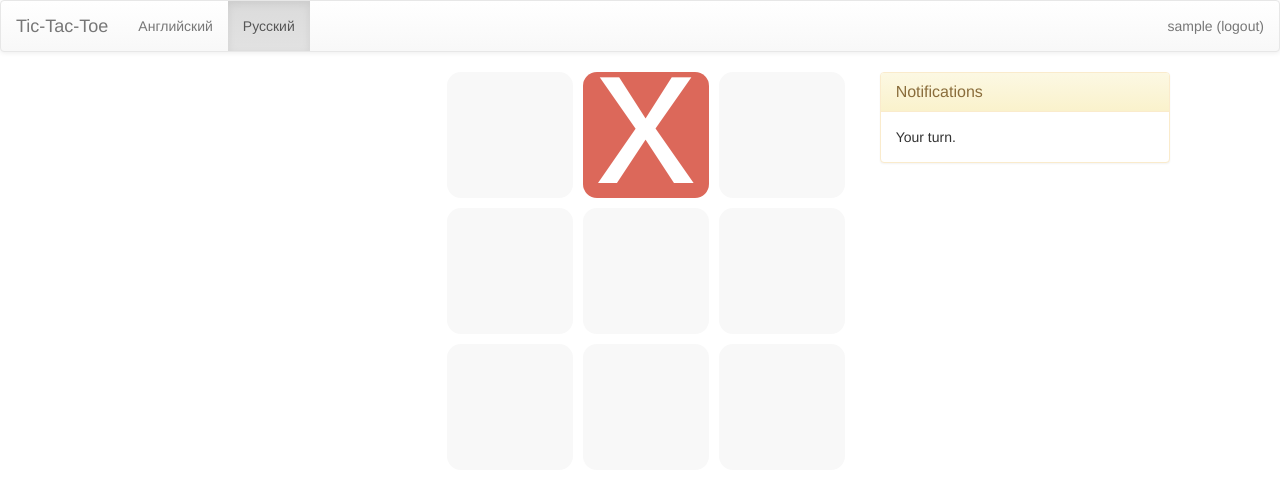
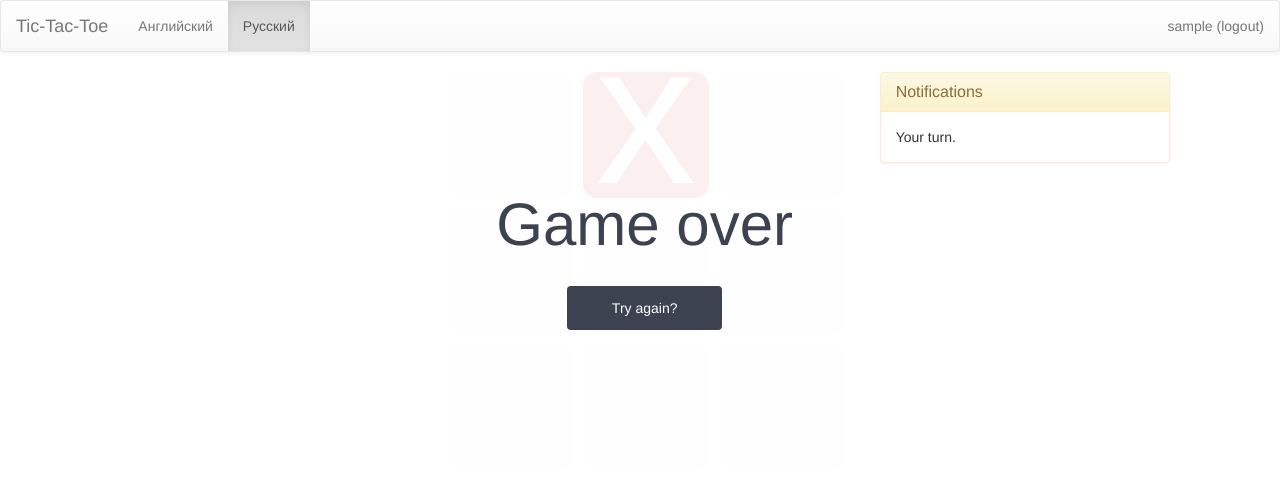
Before and after one commit to SrgyPetrov/tic-tac-toe, a Django app: page /ru/game/1/ in a window 1280 px wide. Shown: the top 481 px of the page. Run offline with Django 3.2, Linux system fonts and the light colour scheme; a user stored in the database is signed in; tables that the repository leaves empty hold one stand-in row (values such as "Sample post"); some libraries are stand-ins or nearby versions.

Commit message:
fix game notifications, style, and many mistakes

```diff
--- a/game/urls.py
+++ b/game/urls.py
@@ -5,7 +5,7 @@ from .views import UserListView, GameDetailView, accept_invite, create_move
 
 urlpatterns = patterns(
     '',
-    url(r'^$', UserListView.as_view(), name='user_list'),
+    url(r'^$', UserListView.as_view(), name='game_user_list'),
     url(r'^game/(?P<pk>\d+)/$', GameDetailView.as_view(), name='game_detail'),
     url(r'^invite/(?P<invite_pk>\d+)/$', accept_invite, name='accept_invite'),
     url(r'^game/(?P<pk>\d+)/create_move/$', create_move, name='game_create_move'),
--- a/game/views.py
+++ b/game/views.py
@@ -51,8 +51,7 @@ class LoginRequiredMixin(object):
 
 class UserListView(LoginRequiredMixin, FormMixin, ListView):
 
-    template_name = 'user_list.html'
-    queryset = User.objects.filter(logged_in=True)
+    template_name = 'game/game_user_list.html'
     form_class = InviteForm
 
     def form_valid(self, invitee_pk, user):
@@ -61,9 +60,14 @@ class UserListView(LoginRequiredMixin, FormMixin, ListView):
 
         url = reverse('accept_invite', args=[invite.pk])
         messages.add_message(self.request, messages.SUCCESS, _(u'Invite was successfully sent'))
+        message = 'You have a new game invite from {0} <a href="{1}"> Accept?</a>'.format(
+            user.username, url)
 
         red = redis.StrictRedis(settings.REDIS_HOST)
-        red.publish('%d' % invite.invitee.id, ['new_invite', str(user.username), str(url)])
+        red.publish('%d' % invite.invitee.id, ['new_invite', message])
+
+    def get_queryset(self):
+        return User.objects.filter(logged_in=True).exclude(pk=self.request.user.pk)
 
     def get_context_data(self, **kwargs):
         context = super(UserListView, self).get_context_data(**kwargs)
@@ -91,17 +95,25 @@ class GameDetailView(LoginRequiredMixin, DetailView):
             'playfield': self.playfield,
             'player': self.player,
             'notification_text': notification_text,
-            'status': status
+            'status': status,
+            'current_player': self.get_current_player()
         })
         return context
+
+    def get_current_player(self):
+        moves = self.object.move_set.all().order_by('-id')
+        if not moves:
+            return 'x'
+        else:
+            return 'o' if moves[0].user == self.object.first_user else 'x'
 
     def get_notification(self):
         if self.playfield.is_game_over():
             return self.get_result()
         else:
-            return self.get_current_move()
+            return self.get_current_move_text()
 
-    def get_current_move(self):
+    def get_current_move_text(self):
         if self.player == 'x':
             return 'warning', _(u'Your turn.')
         else:
@@ -124,19 +136,13 @@ def create_move(request, pk):
         move = int(request.POST['move'])
         red = redis.StrictRedis(settings.REDIS_HOST)
 
-        # get player of move
         tic_player = 'x' if game.first_user == request.user else 'o'
 
         Move(game=game, user=request.user, move=move).save()
         playfield = game.get_playfield()
         playfield.make_move(move, tic_player)
 
-        # get opponent
         opponent_user = game.first_user if tic_player == 'o' else game.second_user
-
-        # # get computer
-        # computer_user = _get_computer()
-        # playing_computer = computer_user in [game.player1, game.player2]
 
         winner = playfield.get_winner()
 
@@ -170,9 +176,11 @@ def accept_invite(request, invite_pk):
             game = Game(first_user=request.user, second_user=invite.inviter)
 
         game.save()
+        url = reverse('game_detail', args=[game.pk])
 
         red = redis.StrictRedis(settings.REDIS_HOST)
-        red.publish('%d' % invite.inviter.id, ['game_started', game.id, str(request.user.username)])
+        red.publish('%d' % invite.inviter.id, ['game_started', str(url),
+                    str(request.user.username)])
 
         invite.delete()
 
--- a/project/static/css/game.css
+++ b/project/static/css/game.css
@@ -52,3 +52,49 @@
 .playfield .checked-o {
   background-color: #61bcc3;
 }
+.gameover {
+  height: 330px;
+  width: 330px;
+  position: absolute;
+  top: 0;
+  background: rgba(255, 255, 255, 0.9);
+  color: #3d4250;
+  text-align: center;
+  z-index: 11;
+  padding-top: 40px;
+  left: 0;
+}
+@media (min-width: 450px) {
+  .gameover {
+    width: 410px;
+    height: 410px;
+    padding-top: 80px;
+    left: 13px;
+  }
+}
+.gameover a {
+  background-color: #3d4250;
+  border-radius: 4px;
+  color: #fff;
+  padding: 14px 45px;
+  text-decoration: none;
+  -moz-transition: background-color 0.2s;
+  -o-transition: background-color 0.2s;
+  -webkit-transition: background-color 0.2s;
+  transition: background-color 0.2s;
+}
+.gameover a:hover {
+  background-color: #262934;
+  cursor: pointer;
+}
+.gameover h3 {
+  font-size: 40px;
+  font-weight: 300;
+  margin: 35px;
+}
+@media (min-width: 450px) {
+  .gameover h3 {
+    font-size: 60px;
+    margin: 40px;
+  }
+}
--- a/project/static/js/messages.js
+++ b/project/static/js/messages.js
@@ -1,11 +1,3 @@
-if ($("#messages").text().trim() == "") {
-    $("#messages").hide();
-}
-
-if ($("#notifications").text().trim() == "") {
-    $("#notifications").hide();
-}
-
 socket = io.connect("/game");
 
 socket.on("message", function(obj){
@@ -13,63 +5,61 @@ socket.on("message", function(obj){
         var data = eval(obj.data);
 
         if (data[0] == "new_invite") {
-            SetNotificationMessage("You have a new game invite from " + data[1] + "<a href='" + data[2] + "'>Accept?</a>");
+            SetNotificationMessage(data[1], "info");
         }
         else if (data[0] == "game_started") {
-            SetNotificationMessage("A new game has started <a href='/games/" + data[1] + "/'>here</a>");
+            SetNotificationMessage("A new game has started <a href='" + data[1] + "'>here</a>", "info");
         }
         else if (data[0] == "game_over") {
             if (data[1] == game_id) {
                 winner = data[2];
                 game_over = true;
 
-                if (data[2] == "") {
-                    SetMessage("Its a tie!");
-                }
-                else {
-                    SetMessage("The winner is: " + data[2]);
+                if (data[2] == player) {
+                    SetNotificationMessage("You won!", "success");
+                } else if (data[2] != player) {
+                    SetNotificationMessage("You lost the game.", "danger");
+                } else {
+                    SetNotificationMessage("Its a tie!", "info");
                 }
             }
             else {
-                SetMessage("A game has finished <a href='/games/" + data[1] + "/'>here</a>");
+                SetNotificationMessage("A game has finished <a href='" + data[1] + "'>here</a>", "info");
             }
+            $('.playfield .gameover').removeClass('hidden');
         }
         else if (data[0] == "opponent_moved") {
             if (data[1] == game_id) {
                 $('#cell' + data[3]).html(data[2]);
+                $('#cell' + data[3]).removeClass();
+                $('#cell' + data[3]).addClass('checked-' + data[2]);
                 SwapUser();
-            }
-            else {
-                SetMessage("Your opponent has played <a href='/games/" + game_id + "/'>here</a>");
             }
         }
     }
 });
 
 function MakeMove(sender, move) {
-    if (player == current_player && game_over == false) {
+    if (player == current_player && game_over == "false") {
         if ($(sender).text().trim() == "") {
             $(sender).html(player);
+            $(sender).removeClass();
+            $(sender).addClass('checked-' + player);
             SwapUser();
-
-            $.post(create_move_url, {'move': move},
-                function(data) {
-                    // successfully made a move
-                }
-            )
+            $.post(create_move_url, {'move': move})
         }
     }
 }
 
 function SwapUser() {
-    var computer = player == "X" ? "O" : "X";
+    var swap = player == "x" ? "o" : "x";
 
     if (current_player == player) {
-        current_player = computer;
-        SetMessage("Your opponents turn!");
+        current_player = swap;
+        SetNotificationMessage("Your opponents turn!", "warning");
     } else {
         current_player = player;
-        SetMessage("Your turn!");
+        SetNotificationMessage("Your turn!", "warning");
     }
 }
 
@@ -77,12 +67,10 @@ if (typeof user_id != 'undefined') {
     socket.send("subscribe:" + user_id);
 }
 
-function SetNotificationMessage(message) {
-    $("#notifications").html("<div>" + message + "</div>");
-    $("#notifications").show();
+function SetNotificationMessage(message, status) {
+    var $panel = $(".notifications-container #notification-panel");
+    $('.panel-body', $panel).html(message);
+    $panel.removeClass();
+    $panel.addClass('panel panel-' + status);
+    $panel.removeClass('hidden');
 }
-
-function SetMessage(message) {
-    $("#messages").html("<div>" + message + "</div>");
-    $("#messages").show();
-}
--- a/project/templates/base.html
+++ b/project/templates/base.html
@@ -50,7 +50,7 @@
         <div class="col-md-4 col-md-offset-4 game-container">
           {% block content %}{% endblock content %}
         </div>
-        <div class="col-md-3">
+        <div class="col-md-3 notifications-container">
           {% block notifications %}{% endblock notifications %}
         </div>
       </div>
--- a/project/templates/game/game_detail.html
+++ b/project/templates/game/game_detail.html
@@ -6,13 +6,16 @@
       <div id="cell{{ forloop.counter0 }}" onclick="MakeMove(this, '{{ forloop.counter0 }}')" class="checked-{{ cell }}">{{ cell }}</div>
     {% endfor %}
   </div>
+  <div class="gameover">
+    <h3>{% trans "Game over" %}</h3>
+    <a href="{% url 'game_user_list' %}">{% trans "Try again?" %}</a>
+  </div>
 {% endblock content %}
 
 {% block extrajs %}
   <script type="text/javascript">
     var create_move_url = "{% url 'game_create_move' object.pk %}";
     var player = "{{ player }}";
-    var winner = "{{ playfield.get_winner }}";
     var game_over = "{{ playfield.is_game_over|lower }}";
     var game_id = {{ object.pk }};
     var current_player = "x";
--- a/project/templates/notifications.html
+++ b/project/templates/notifications.html
@@ -1,5 +1,5 @@
 {% load i18n %}
-<div class="panel panel-{{ status }}">
+<div class="panel {% if not text and not status %}hidden{% else %}panel-{{ status }}{% endif %}" id="notification-panel">
   <div class="panel-heading">
     <h3 class="panel-title">{% if head_text %}{{ head_text }}{% else %}{% trans "Notifications" %}{% endif %}</h3>
   </div>
--- a/project/templates/users/login.html
+++ b/project/templates/users/login.html
@@ -13,7 +13,7 @@
           <label>{% trans "Password" %}</label>
           {{ form.password|add_class:"form-control" }}
         </div>
-        <input type="hidden" name="next" value="{% url 'user_list' %}">
+        <input type="hidden" name="next" value="{% url 'game_user_list' %}">
         <button type="submit" class="btn btn-default">{% trans "Login" %}</button>
       </form>
     </div>
--- a/run.py
+++ b/run.py
@@ -16,5 +16,5 @@ django.setup()
 
 
 if __name__ == '__main__':
-    print 'Starting server at http://127.0.0.1:9000/'
-    SocketIOServer(('', 9000), WSGIHandler(), resource="socket.io").serve_forever()
+    print 'Starting server at http://127.0.0.1:8000/'
+    SocketIOServer(('', 8000), WSGIHandler(), resource="socket.io").serve_forever()
```
Also changed, not shown: game/playfield.py (+0 -9 lines), project/templates/game/game_user_list.html (added, +40 -0 lines), project/templates/user_list.html (deleted, +0 -31 lines), game/locale/ru/LC_MESSAGES/django.po, project/locale/ru/LC_MESSAGES/django.po, users/locale/ru/LC_MESSAGES/django.po, 2 other files.
